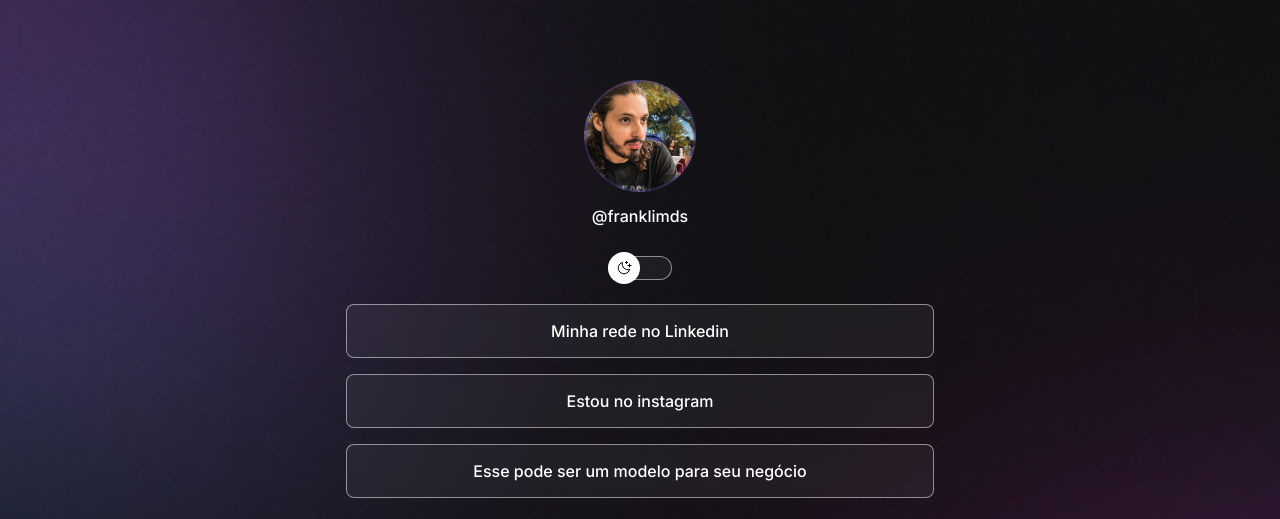
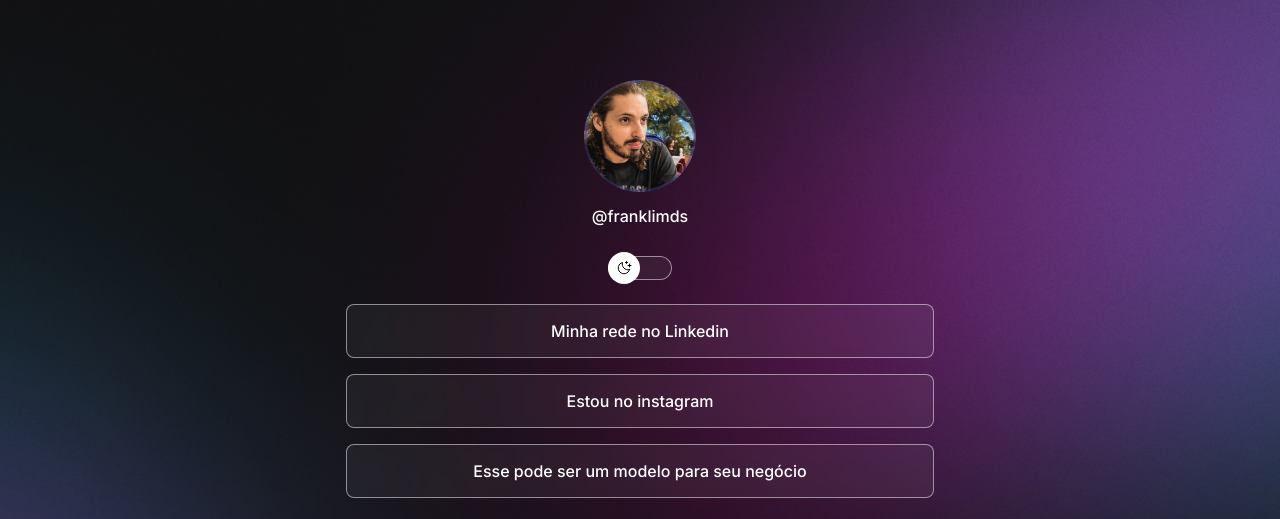
Before and after one commit to Frankdias92/Projeto-links, a plain HTML site: page index.html in a window 1280 px wide. Shown: the top 519 px of the page. Drawn offline with nearby package versions, Linux system fonts and the light colour scheme.

Commit message:
add media query

```diff
--- a/style.css
+++ b/style.css
@@ -35,6 +35,8 @@ background-size: cover;
 */
 
   background: var(--bg-url) no-repeat top center/cover;
+
+  height: 100vh;
 }
 body * {
   font-family: Inter;
@@ -171,3 +173,15 @@ footer {
   text-align: center;
   font-size: 14px;
 }
+
+
+/* media query */
+@media (min-width: 700px) {
+  :root {
+    --bg-url: url(./assets/bg-desktop.jpg)
+  }
+
+  .lightbox {
+    --bg-url: url(./assets/bg-desktop-light.jpg)
+  }
+}
```
